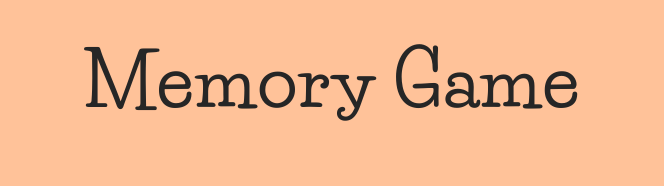
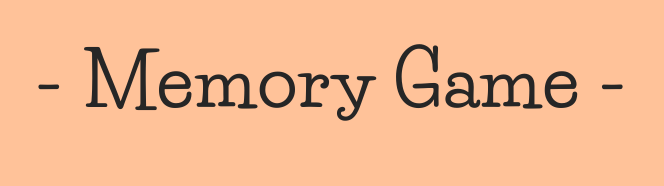
Before and after one commit to kristenkriens/matching-game, a website: page index.html in a window 1280 px wide. Shown: the top 186 px of the page, 309-973 px from the left. Drawn offline with nearby package versions, Linux system fonts and the light colour scheme; files that its build step writes are made by us from their sources; files whose address does not match are found by name.

Commit message:
Add dashes around title

```diff
--- a/src/sass/_header.scss
+++ b/src/sass/_header.scss
@@ -5,5 +5,13 @@
 
   h1 {
     width: 100%;
+
+    &:before {
+      content: '- ';
+    }
+
+    &:after {
+      content: ' -';
+    }
   }
 }
```
